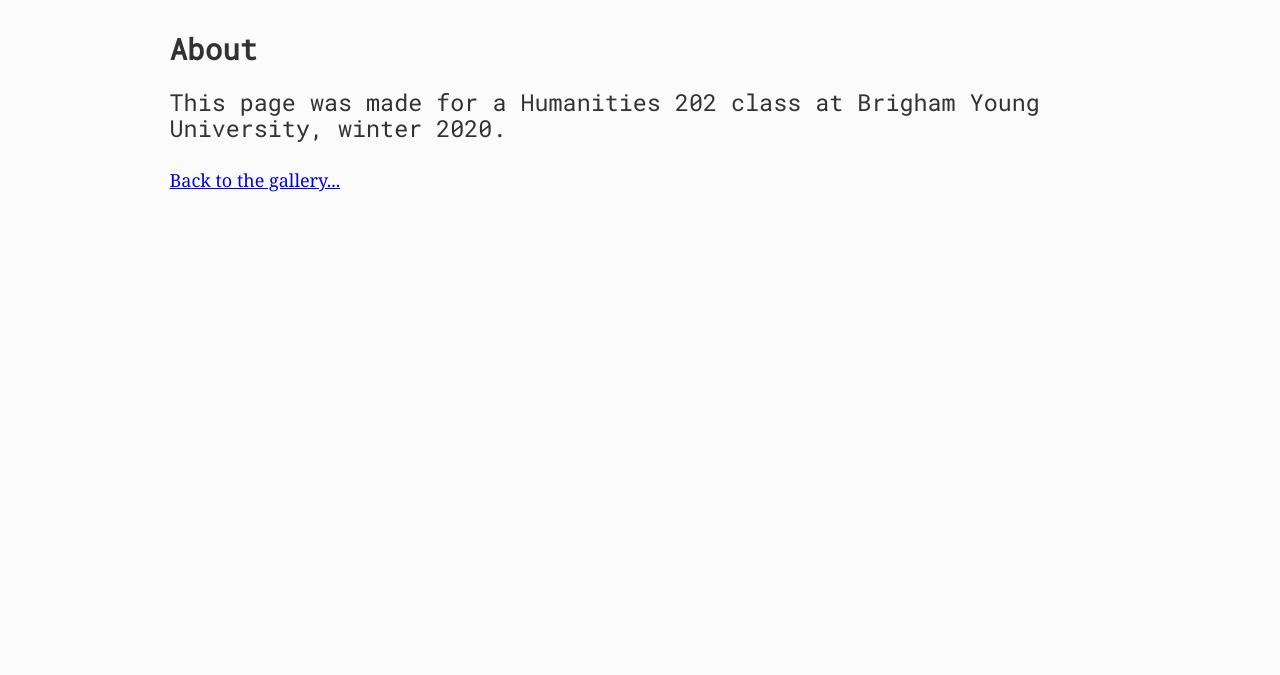
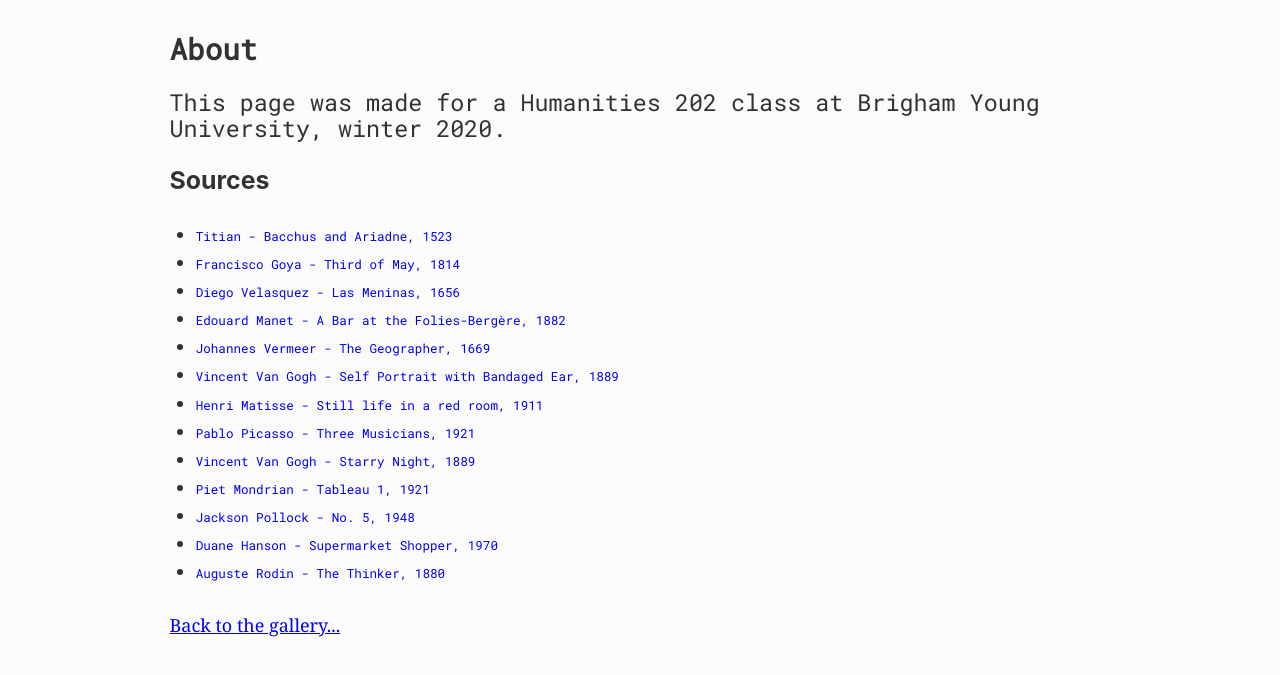
Before and after one commit to rrosenlof/pixel-gallery, a Gatsby site: page /about in a window 1280 px wide. Shown: the part 105-780 px from the top of the page. Built offline with nearby package versions, Linux system fonts and the light colour scheme; Gatsby itself is replaced by a stand-in of ours.

Commit message:
adding sources, some more style changes

```diff
--- a/src/components/layout.css
+++ b/src/components/layout.css
@@ -511,7 +511,8 @@ th {
   font-weight: bold;
 }
 li {
-  margin-bottom: calc(1.45rem / 2);
+  /* margin-bottom: calc(1.45rem / 2); */
+  margin-bottom: 0;
 }
 ol li {
   padding-left: 0;
--- /dev/null
+++ b/src/pages/about.css
@@ -0,0 +1,5 @@
+li a {
+  text-decoration: none;
+  font-family: 'Roboto Mono', 'monospace';
+  font-size: .7rem;
+}
--- a/src/pages/about.js
+++ b/src/pages/about.js
@@ -2,6 +2,8 @@ import React from "react"
 import { Link } from "gatsby"
 
 import Layout from "../components/layout"
+
+import "./about.css"
 
 const SecondPage = () => (
   <Layout>
@@ -9,6 +11,48 @@ const SecondPage = () => (
     <p style={{
           fontFamily: 'Roboto Mono'
         }}>This page was made for a Humanities 202 class at Brigham Young University, winter 2020.</p>
+    <h3>Sources</h3>
+    <ul>
+      <li>
+        <a href="https://en.wikipedia.org/wiki/Bacchus_and_Ariadne#/media/File:Titian_Bacchus_and_Ariadne.jpg">Titian - Bacchus and Ariadne, 1523</a>
+      </li>
+      <li>
+        <a href="https://en.wikipedia.org/wiki/The_Third_of_May_1808#/media/File:El_Tres_de_Mayo,_by_Francisco_de_Goya,_from_Prado_thin_black_margin.jpg">Francisco Goya - Third of May, 1814</a>
+      </li>
+      <li>
+        <a href="https://en.wikipedia.org/wiki/Las_Meninas#/media/File:Las_Meninas,_by_Diego_Vel%C3%A1zquez,_from_Prado_in_Google_Earth.jpg">Diego Velasquez - Las Meninas, 1656</a>
+      </li>
+      <li>
+        <a href="https://en.wikipedia.org/wiki/A_Bar_at_the_Folies-Berg%C3%A8re#/media/File:Un_bar_aux_Folies-Berg%C3%A8re_d'E._Manet_(Fondation_Vuitton,_Paris)_(33539037428).jpg">Edouard Manet - A Bar at the Folies-Bergère, 1882</a>
+      </li>
+      <li>
+        <a href="https://en.wikipedia.org/wiki/The_Geographer#/media/File:J._VERMEER_-_El_ge%C3%B3grafo_(Museo_St%C3%A4del,_Fr%C3%A1ncfort_del_Meno,_1669).jpg">Johannes Vermeer - The Geographer, 1669</a>
+      </li>
+      <li>
+        <a href="https://courtauld.ac.uk/gallery/collection/impressionism-post-impressionism/van-gogh-self-portrait">Vincent Van Gogh - Self Portrait with Bandaged Ear, 1889</a>
+      </li>
+      <li>
+        <a href="https://getcustomart.com/products/henri-matisse-red-interior-still-life-on-a-blue-table">Henri Matisse - Still life in a red room, 1911</a>
+      </li>
+      <li>
+        <a href="https://www.pablopicasso.org/three-musicians.jsp">Pablo Picasso - Three Musicians, 1921</a>
+      </li>
+      <li>
+        <a href="https://www.moma.org/collection/works/79802">Vincent Van Gogh - Starry Night, 1889</a>
+      </li>
+      <li>
+        <a href="https://commons.wikimedia.org/wiki/File:Tableau_I,_by_Piet_Mondriaan.jpg">Piet Mondrian - Tableau 1, 1921</a>
+      </li>
+      <li>
+        <a href="https://www.jackson-pollock.org/number-5.jsp">Jackson Pollock - No. 5, 1948</a>
+      </li>
+      <li>
+        <a href="https://dereksarthistorytimeline.weebly.com/supermarket-shopper.html">Duane Hanson - Supermarket Shopper, 1970</a>
+      </li>
+      <li>
+        <a href="https://www.nga.gov/collection/art-object-page.1005.html">Auguste Rodin - The Thinker, 1880</a>
+      </li>
+    </ul>
     <Link to="/">Back to the gallery...</Link>
   </Layout>
 )
```
Also changed, not shown: src/pages/index.js (+5 -5 lines), src/images/starry_night.png, src/images/three_musicians.png (added).
